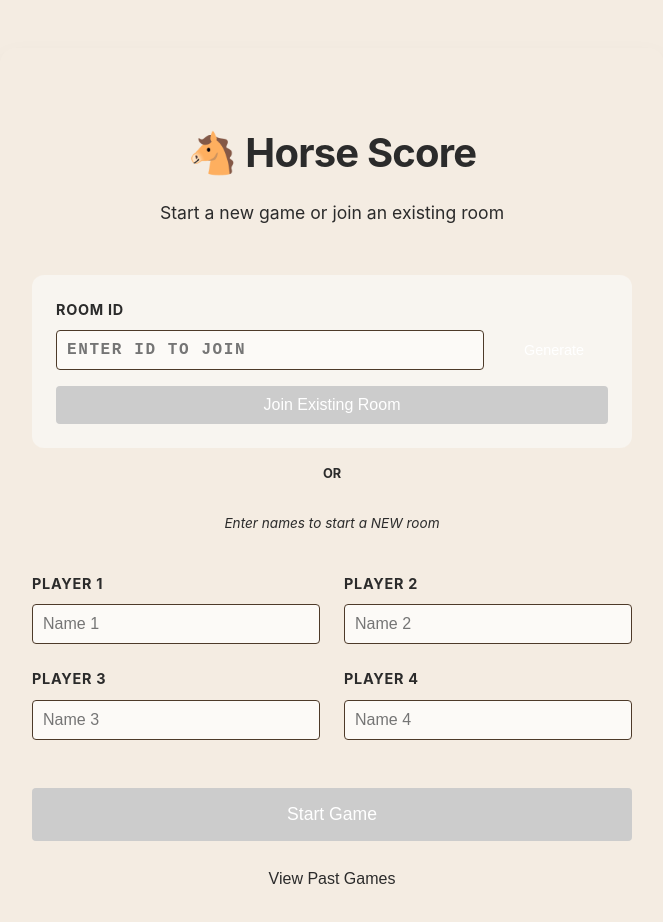
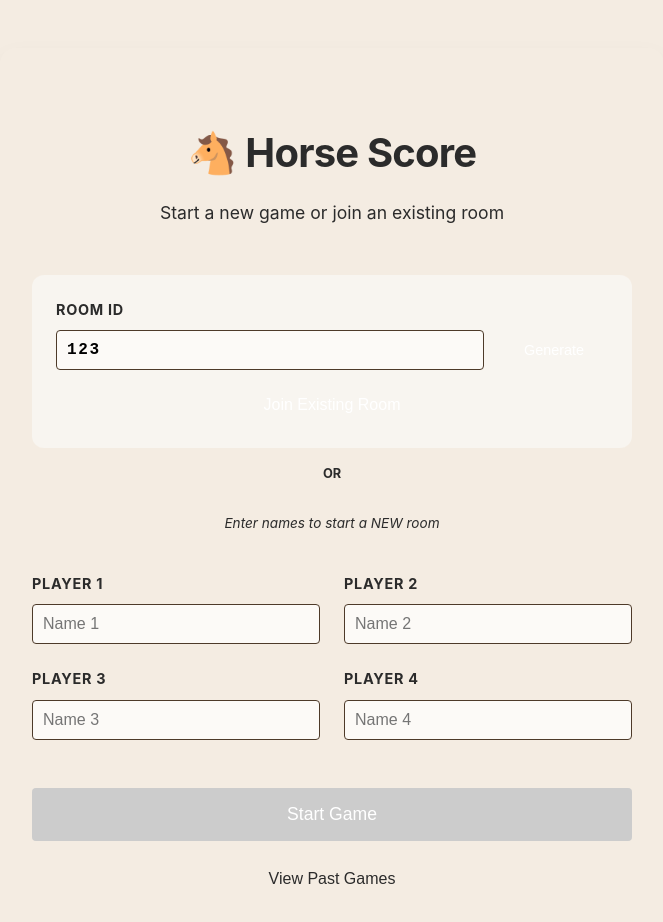
Before and after one commit to lethienan3196/horse-score, a React (Vite) app: page / in a window 1280 px wide. Shown: the top 922 px of the page, without its empty margins (308-971 px from the left). Built offline with nearby package versions, Linux system fonts and the light colour scheme; no server answers.

Commit message:
chore(06-01): Hardcode default Room ID to 123 for testing convenience

```diff
--- a/src/components/SetupScreen.tsx
+++ b/src/components/SetupScreen.tsx
@@ -9,7 +9,7 @@ interface SetupScreenProps {
 
 const SetupScreen: React.FC<SetupScreenProps> = ({ onStartGame, onJoinRoom, onViewHistory }) => {
   const [names, setNames] = useState<string[]>(['', '', '', '']);
-  const [roomId, setRoomId] = useState<string>('');
+  const [roomId, setRoomId] = useState<string>('123');
   const [error, setError] = useState<string | null>(null);
   const [isValid, setIsValid] = useState(false);
 
```
